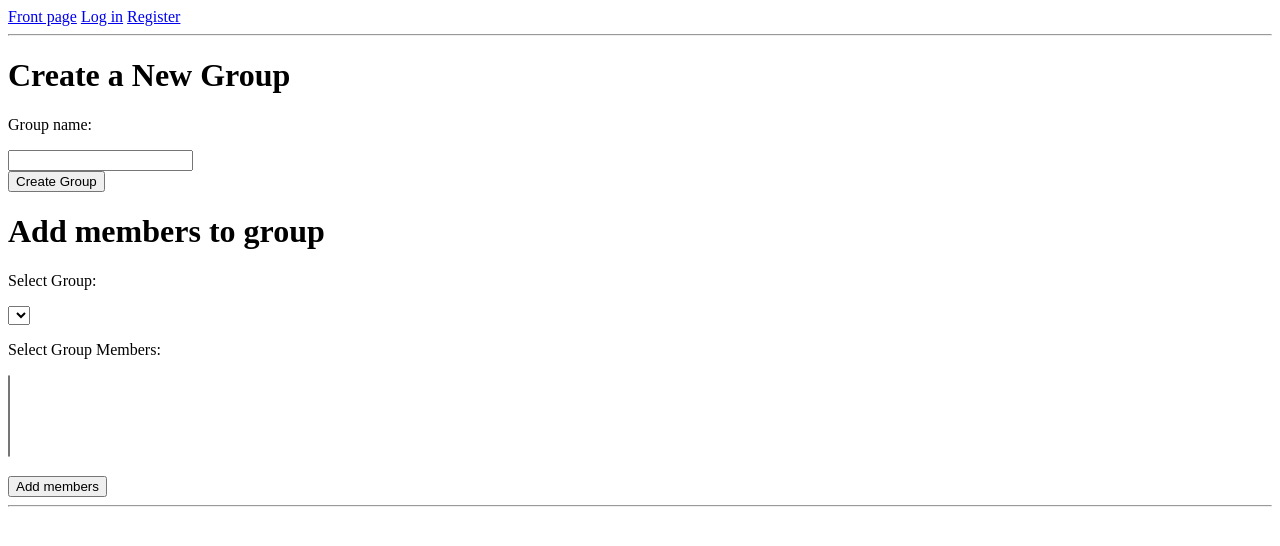
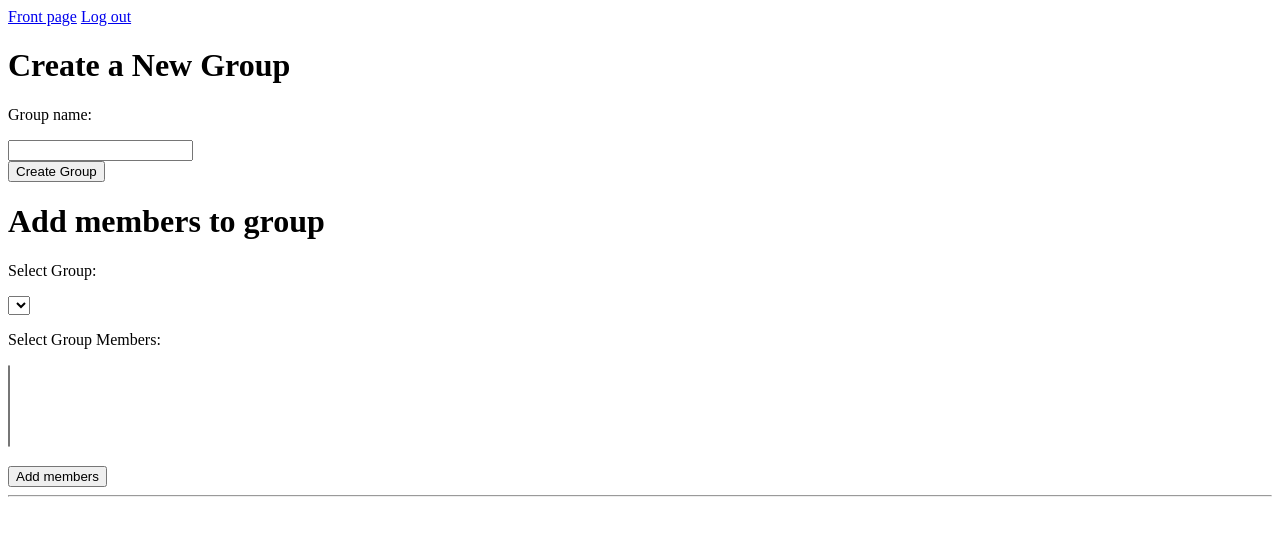
Before and after one commit to heksaani/database-application, a Flask app: page /createGroup in a window 1280 px wide. Shown: the top 546 px of the page. Run offline with Flask 3, Linux system fonts and the light colour scheme; the visitor is signed in with stand-in values (Sample User, id 1); lists and menus that the app fills with data are empty.

Commit message:
Change to layout to see log out when user logged in

```diff
--- a/templates/layout.html
+++ b/templates/layout.html
@@ -1,8 +1,10 @@
 <!doctype html>
 <title>Task manager - {% block title %}{% endblock %}</title>
 <a href="/">Front page</a>
-<a href="/login">Log in</a>
-<a href="/register">Register</a>
-<hr>
+{% if session.username %}
+    <a href="/logout">Log out</a>
+{% else %}
+    <a href="/login">Log in</a> or <a href="/register">Register</a>
+{% endif %}
 {% block content %}{% endblock %}
 <hr>
```
